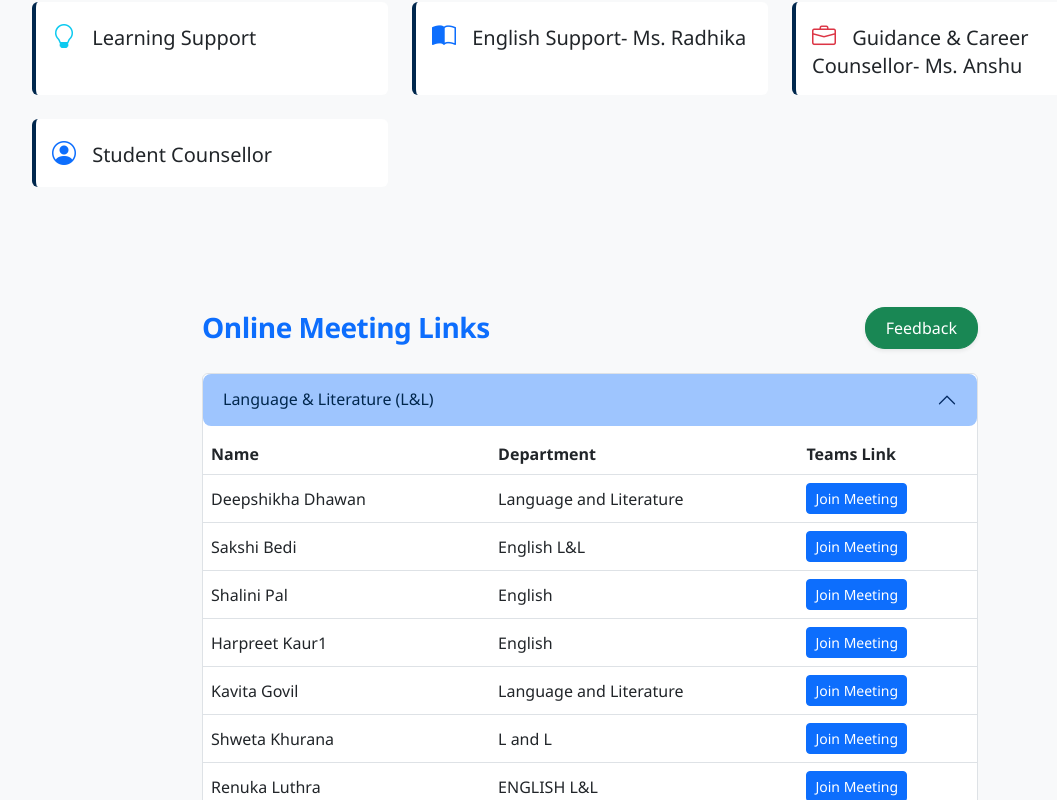
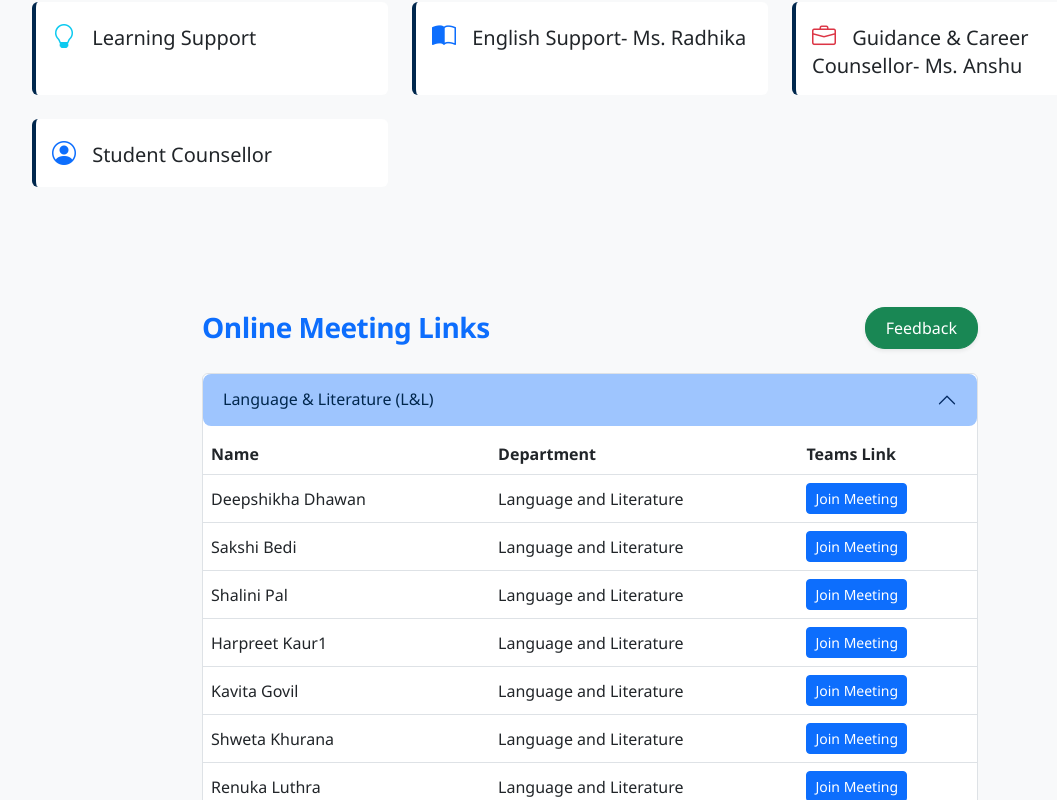
Before and after one commit to JatinBhamla/psg.myp.ptsc.bookingportal, a plain HTML site: page index.html in a window 1280 px wide. Both pictures are taken after a click on the button "Language & Literature (L&L)". Shown: the part 501-1301 px from the top of the page, without its empty margins (50-1107 px from the left). Drawn offline with nearby package versions, Linux system fonts and the light colour scheme.

Commit message:
Added/Updated index.html

```diff
--- a/index.html
+++ b/index.html
@@ -322,7 +322,7 @@
                                         </tr>
                                         <tr>
                                             <td>Sakshi Bedi</td>
-                                            <td>English L&L</td>
+                                            <td>Language and Literature</td>
                                             <td><a href="https://teams.microsoft.com/l/meetup-join/19%3ameeting_OTY4ZjAxNzQtY2YxOS00MWFjLWExYjEtNzk2NWE1ZDU4MDkx%40thread.v2/0?context=%7b%22Tid%22%3a%2272cb69df-e08b-4bf5-992b-418f1da31e86%22%2c%22Oid%22%3a%2249f2a8bd-ca44-4ac0-8e89-666a44295fd1%22%7d"
                                                     class="btn btn-primary btn-sm" target="_blank">Join Meeting</a>
                                             </td>
@@ -330,7 +330,7 @@
                                         </tr>
                                         <tr>
                                             <td>Shalini Pal</td>
-                                            <td>English</td>
+                                            <td>Language and Literature</td>
                                             <td><a href="https://teams.microsoft.com/l/meetup-join/19%3ameeting_MTdkNjc1NjEtZTA0Yi00NmI3LWEyY2UtZTA2ZTQ4MGIwYWI1%40thread.v2/0?context=%7b%22Tid%22%3a%2272cb69df-e08b-4bf5-992b-418f1da31e86%22%2c%22Oid%22%3a%22cd19972c-7b75-4774-b228-56c70039fcb7%22%7d"
                                                     class="btn btn-primary btn-sm" target="_blank">Join Meeting</a>
                                             </td>
@@ -338,7 +338,7 @@
                                         </tr>
                                         <tr>
                                             <td>Harpreet Kaur1</td>
-                                            <td>English</td>
+                                            <td>Language and Literature</td>
                                             <td><a href="https://teams.microsoft.com/l/meetup-join/19%3ameeting_ZDVmYTg3ZmEtZjM0Zi00NmRiLWE0NWMtNmMyYzU5YjlmMGVj%40thread.v2/0?context=%7b%22Tid%22%3a%2272cb69df-e08b-4bf5-992b-418f1da31e86%22%2c%22Oid%22%3a%222403708a-fbce-4972-946c-92a279c13980%22%7d"
                                                     class="btn btn-primary btn-sm" target="_blank">Join Meeting</a>
                                             </td>
@@ -354,7 +354,7 @@
                                         </tr>
                                         <tr>
                                             <td>Shweta Khurana</td>
-                                            <td>L and L</td>
+                                            <td>Language and Literature</td>
                                             <td><a href="https://teams.microsoft.com/l/meetup-join/19%3ameeting_MGZhMDFlYzctYmUxMi00NWMzLTkwYmYtOTVmOWM1ZGU3NWU3%40thread.v2/0?context=%7b%22Tid%22%3a%2272cb69df-e08b-4bf5-992b-418f1da31e86%22%2c%22Oid%22%3a%2229394a10-ffc1-40c2-b6fb-0ca25b8ba211%22%7d"
                                                     class="btn btn-primary btn-sm" target="_blank">Join Meeting</a>
                                             </td>
@@ -362,14 +362,14 @@
                                         </tr>
                                         <tr>
                                             <td>Renuka Luthra</td>
-                                            <td>ENGLISH L&L</td>
+                                            <td>Language and Literature</td>
                                             <td><a href="https://shorturl.at/aojAg" class="btn btn-primary btn-sm"
                                                     target="_blank">Join Meeting</a></td>
 
                                         </tr>
                                         <tr>
                                             <td>Parul Verma1</td>
-                                            <td>English L&L - MYP</td>
+                                            <td>Language and Literature</td>
                                             <td><a href="https://teams.microsoft.com/l/meetup-join/19%3ameeting_ODcwNWIxNmMtZjNhMC00NjY5LWIwZTEtODNlZTBiMjVkZGVh%40thread.v2/0?context=%7b%22Tid%22%3a%2272cb69df-e08b-4bf5-992b-418f1da31e86%22%2c%22Oid%22%3a%22eeb240e6-bd06-450c-aaee-83e71d12261a%22%7d"
                                                     class="btn btn-primary btn-sm" target="_blank">Join Meeting</a>
                                             </td>
@@ -377,7 +377,7 @@
                                         </tr>
                                         <tr>
                                             <td>Payal Dan</td>
-                                            <td>English L & L</td>
+                                            <td>Language and Literature</td>
                                             <td><a href="https://teams.microsoft.com/l/meetup-join/19%3ameeting_OWQ0MjBjM2QtODFjYy00MzNkLWEwYTgtMGJlY2Q3OTBlYTYz%40thread.v2/0?context=%7b%22Tid%22%3a%2272cb69df-e08b-4bf5-992b-418f1da31e86%22%2c%22Oid%22%3a%2259ba0d1f-e8ec-4914-b0d4-45e5052e7607%22%7d"
                                                     class="btn btn-primary btn-sm" target="_blank">Join Meeting</a>
                                             </td>
@@ -385,7 +385,7 @@
                                         </tr>
                                         <tr>
                                             <td>Angela Nduku Njoroge</td>
-                                            <td>English</td>
+                                            <td>Language and Literature</td>
                                             <td><a href="https://teams.microsoft.com/l/meetup-join/19%3ameeting_MGMyMTQ0MDctOTg5MS00OTk0LTlhOTUtOGM0NmMyZTE1Yzll%40thread.v2/0?context=%7b%22Tid%22%3a%2272cb69df-e08b-4bf5-992b-418f1da31e86%22%2c%22Oid%22%3a%22d4142448-0ad9-4690-a6db-e448178127a2%22%7d"
                                                     class="btn btn-primary btn-sm" target="_blank">Join Meeting</a>
                                             </td>
```
